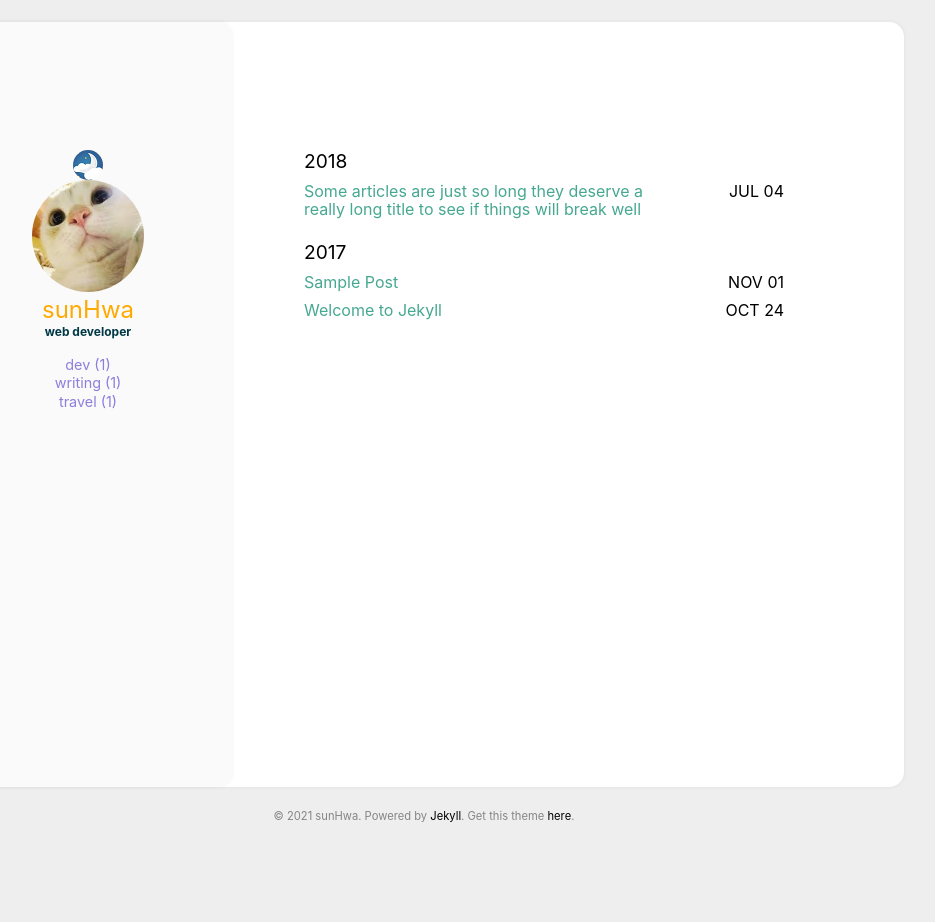
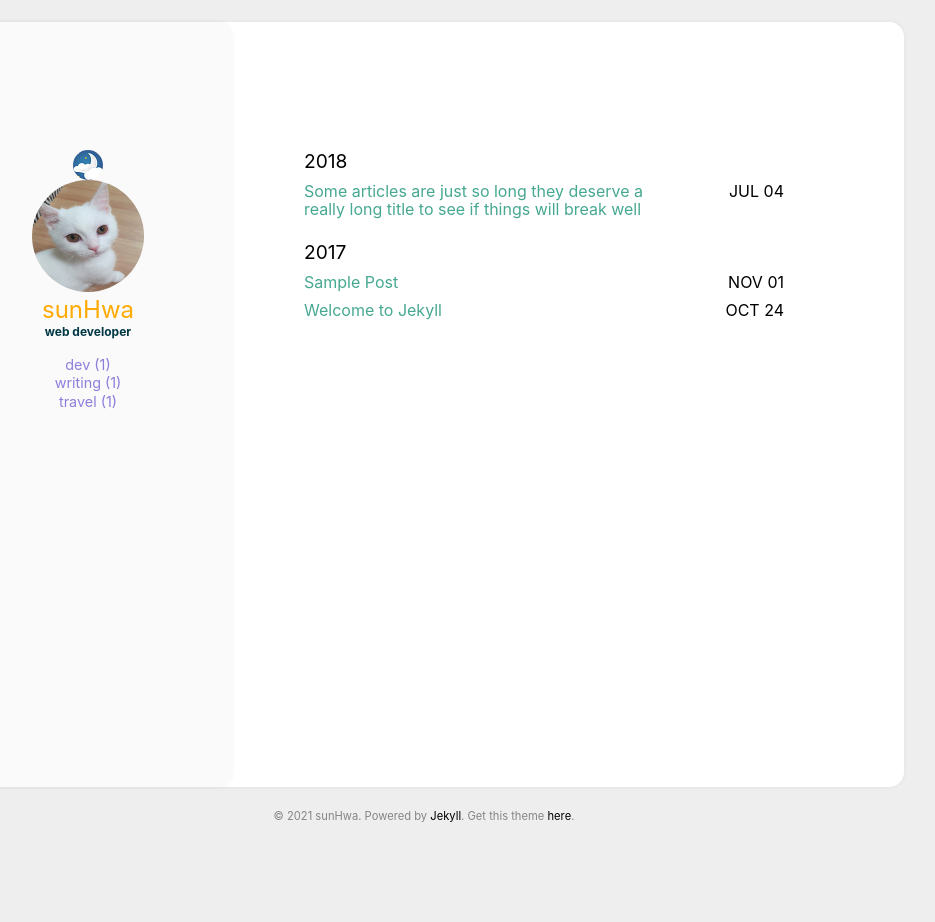
Before and after one commit to inhwa377/inhwa377.github.io, a Jekyll site: the page built from index.html, in a window 1280 px wide. Shown: the whole page, without its empty margins (216-1151 px from the left). Built offline with Jekyll 4.4.1, drawn with Linux system fonts in a browser that asks for light colours.

Commit message:
Update _config.yml

```diff
--- a/_config.yml
+++ b/_config.yml
@@ -19,7 +19,7 @@ disqus_shortname: #disqus shortname
 
 user:
   name: sunHwa
-  pic: /assets/img/cat.jpg
+  pic: /assets/img/보리.jpg
   picAlt: "catbook"
   job: web developer
   aboutme: false # comment this out if you don't need the 'about' page.
```
